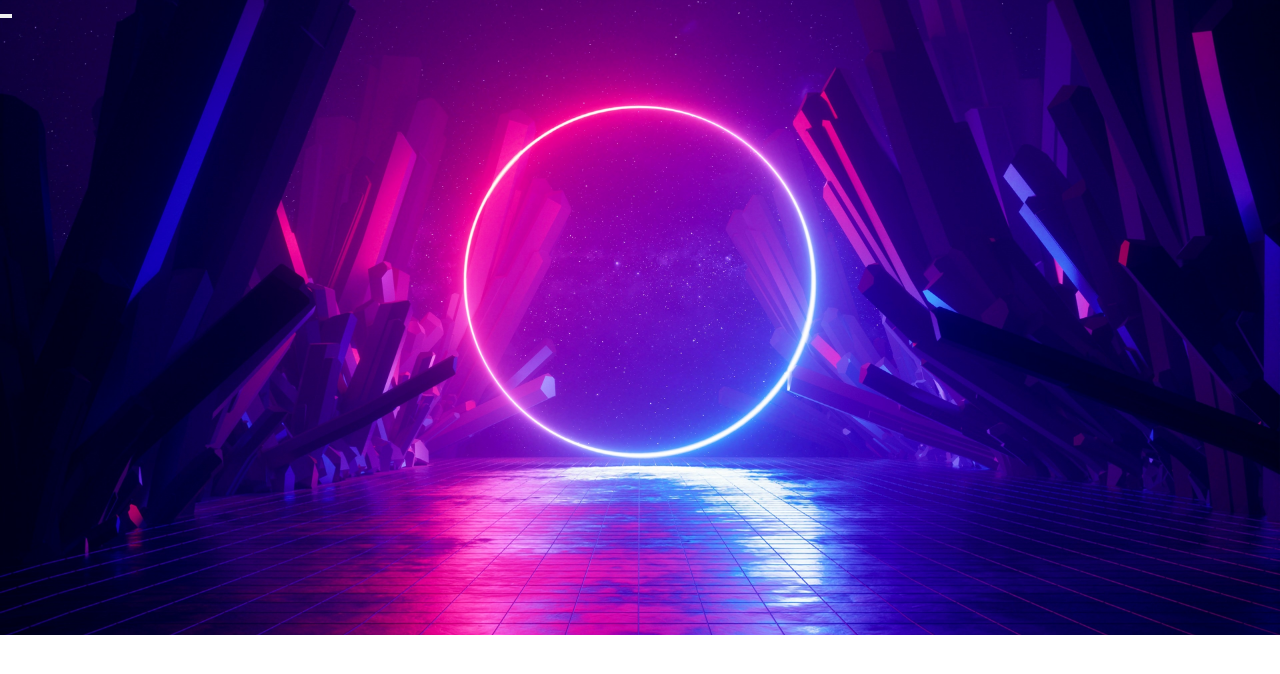
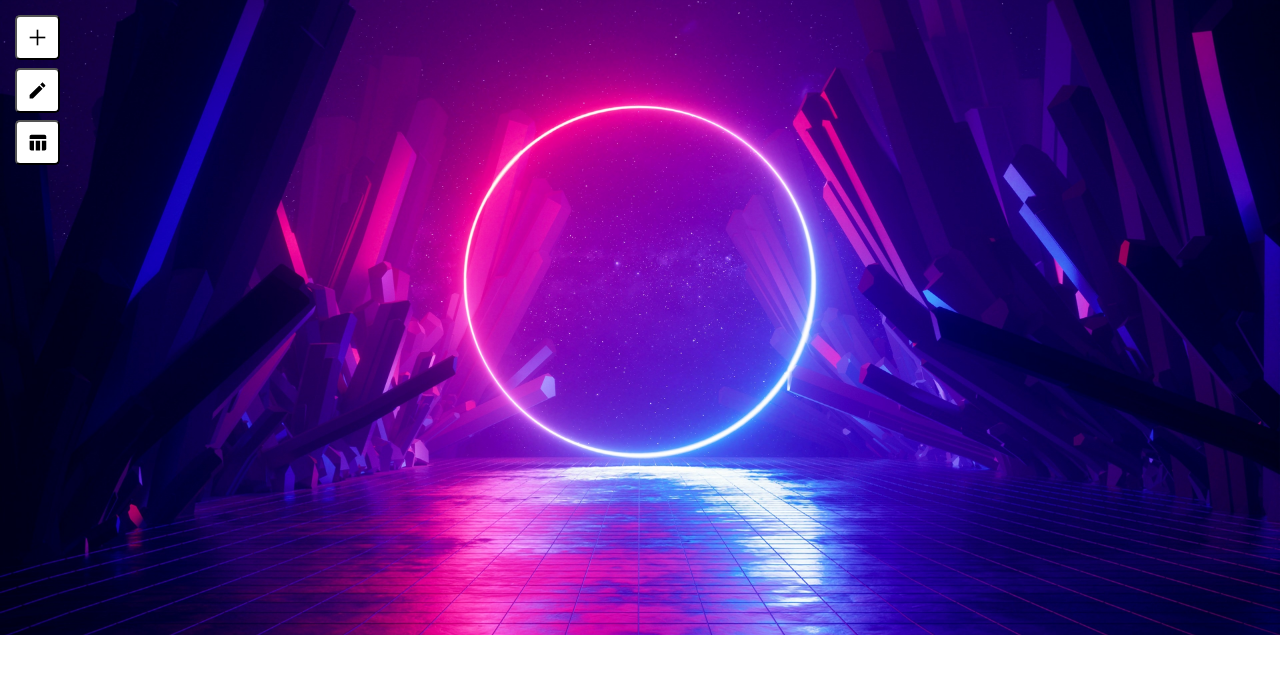
Before and after one commit to mahmudk313/Users-list-react, a React (Create React App) app: page / in a window 1280 px wide. Shown: the top 674 px of the page. Built offline with nearby package versions, Linux system fonts and the light colour scheme.

Commit message:
Controls modified and styled

```diff
--- a/src/App.css
+++ b/src/App.css
@@ -10,4 +10,5 @@ main {
   width: 100%;
   min-height: 635px;
   max-height: 100%;
+  position: absolute;
 }
--- a/src/Components/Controls.css
+++ b/src/Components/Controls.css
@@ -0,0 +1,39 @@
+.controls{
+    height: 150px;
+    margin-left: 15px;
+    margin-top: 15px;
+    display: flex;
+    flex-direction: column;
+    justify-content: space-between;
+}
+.sq-btn{
+    width: 45px;
+    height: 45px;
+    border-radius: 5px;
+    background-color: rgb(255, 255, 255);
+}
+.sq-btn:hover{
+    cursor: pointer;
+    border-color: #bb0189e1;
+}
+.add-btn{
+    background-image: url(./../Icons/Plus\ Math.svg);
+    background-position: center;
+    background-size: cover;
+    background-size: 50%;
+    background-repeat: no-repeat;
+}
+.edit-btn{
+    background-image: url(./../Icons/Mode\ edit.svg);
+    background-position: center;
+    background-size: cover;
+    background-size: 50%;
+    background-repeat: no-repeat;
+}
+.list-btn{
+    background-image: url(./../Icons/Table\ chart.svg);
+    background-position: center;
+    background-size: cover;
+    background-size: 50%;
+    background-repeat: no-repeat;
+}
--- a/src/Components/Controls.js
+++ b/src/Components/Controls.js
@@ -4,10 +4,10 @@ function Controls() {
 
 
     return (
-        <div>
-            <button className="sq-btn"></button>
-            <button className="sq-btn"></button>
-            <button className="sq-btn"></button>
+        <div className="controls">
+            <button type="button" className="add-btn sq-btn"></button>
+            <button type="button" className="edit-btn sq-btn"></button>
+            <button type="button" className="list-btn sq-btn"></button>
         </div>
     )
 }
```
